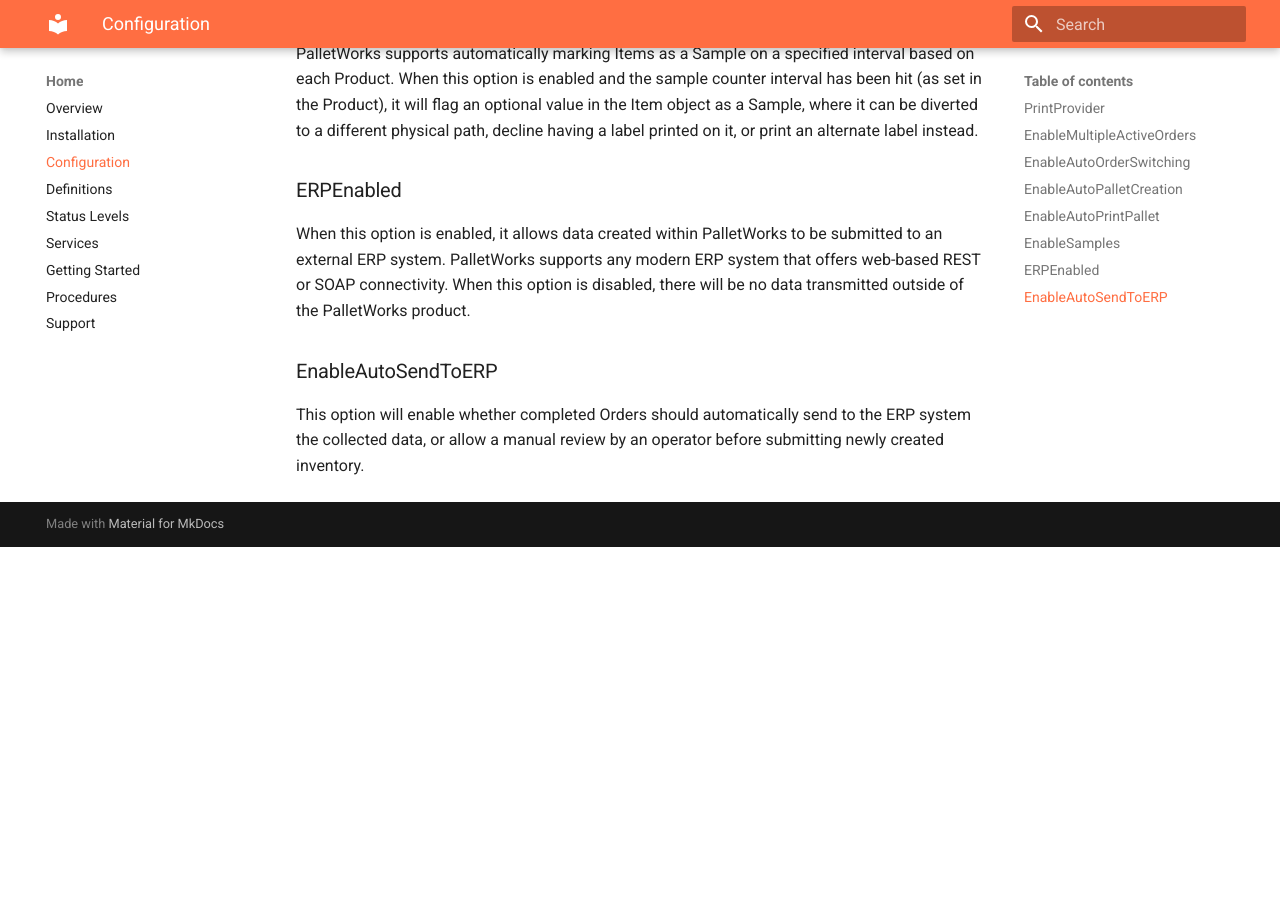
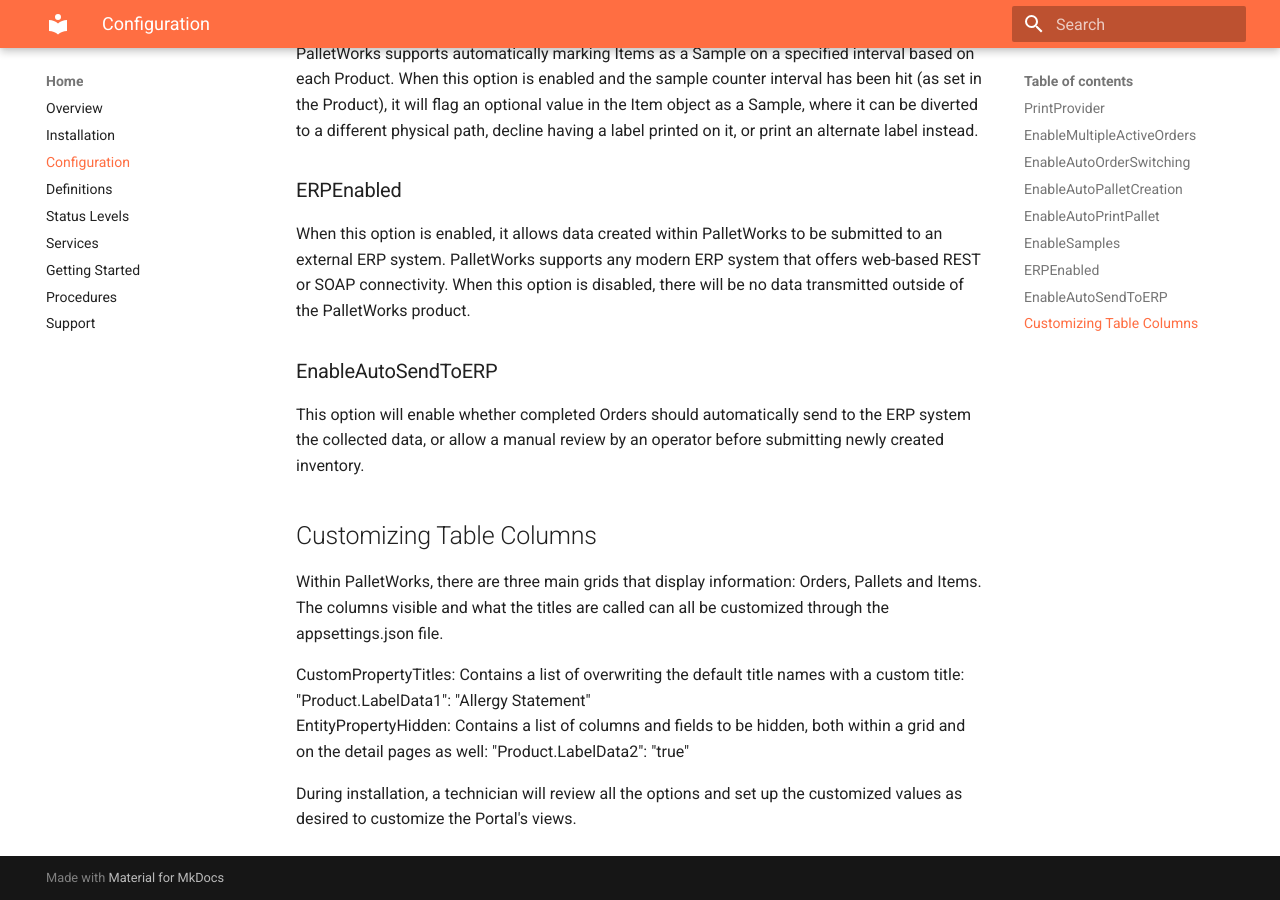
Before and after one commit to cybertrol-engineering/CE.PalletWorks.Documentation, an MkDocs documentation site: the page built from docs/configuration.md, in a window 1280 px wide and 900 px high, scrolled down 1141 px. Built offline with MkDocs 1.6.1 and Material for MkDocs 9.7.7, drawn with Linux system fonts in a browser that asks for light colours; before the commit the page ends 1688 px from its top, so only the background shows below that.

Commit message:
added config info

```diff
--- a/docs/configuration.md
+++ b/docs/configuration.md
@@ -31,3 +31,12 @@
 ### EnableAutoSendToERP
 
 This option will enable whether completed Orders should automatically send to the ERP system the collected data, or allow a manual review by an operator before submitting newly created inventory.
+
+## Customizing Table Columns
+
+Within PalletWorks, there are three main grids that display information: Orders, Pallets and Items. The columns visible and what the titles are called can all be customized through the appsettings.json file.
+
+CustomPropertyTitles: Contains a list of overwriting the default title names with a custom title: "Product.LabelData1": "Allergy Statement"<br>
+EntityPropertyHidden: Contains a list of columns and fields to be hidden, both within a grid and on the detail pages as well:  "Product.LabelData2": "true"<br>
+
+During installation, a technician will review all the options and set up the customized values as desired to customize the Portal's views.
```
